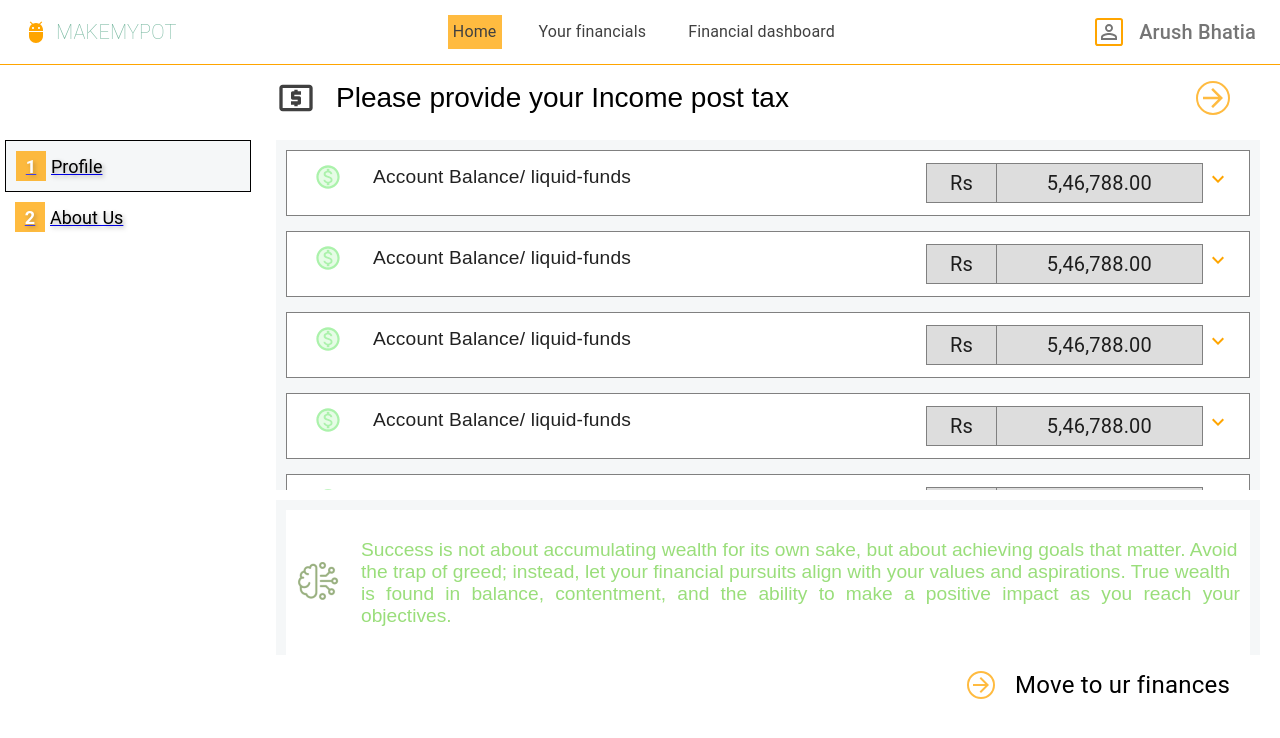
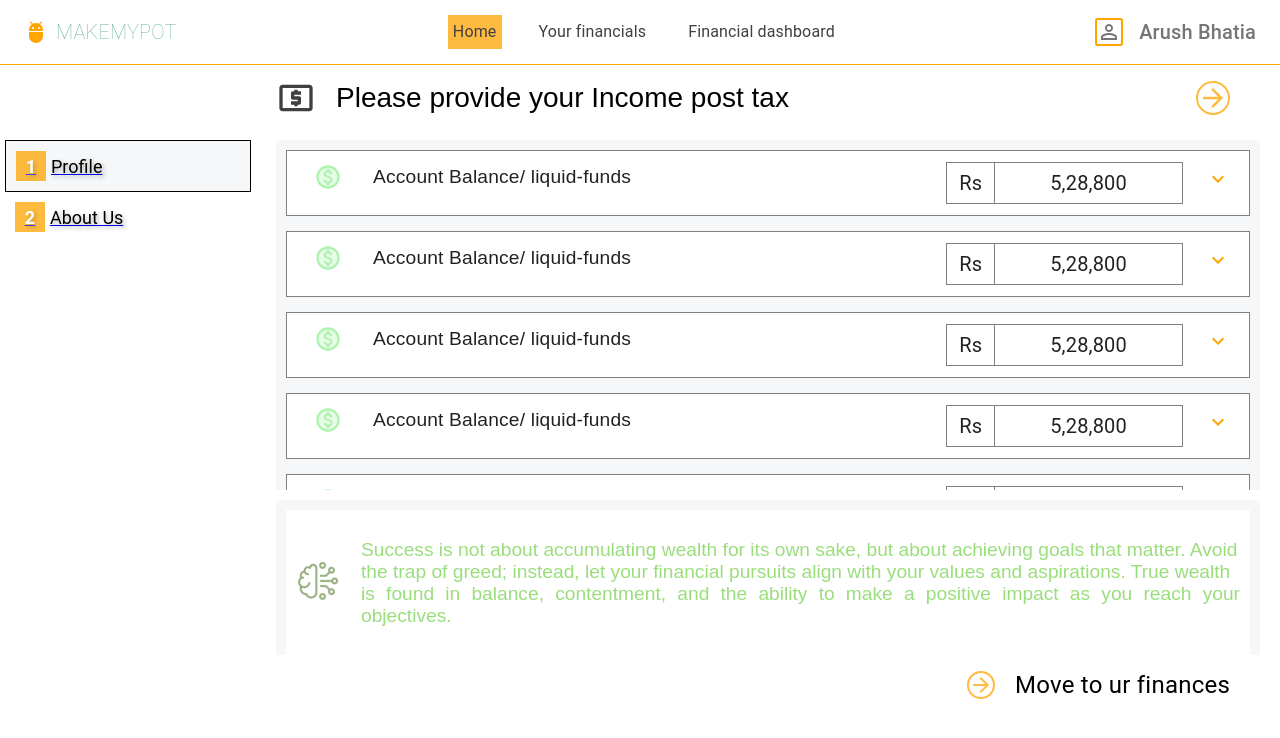
Before and after one commit to antas123/makeMyPot, a React (Vite) app in the folder make_my_pot/: page /yourFinancials/1 in a window 1280 px wide. Shown: the top 738 px of the page. Built offline with nearby package versions, Linux system fonts and the light colour scheme.

Commit message:
improved amountTable

```diff
--- a/make_my_pot/src/components/Accordion.jsx
+++ b/make_my_pot/src/components/Accordion.jsx
@@ -68,7 +68,7 @@ export default function ControlledAccordions() {
               </div>
             </Grid>
             <Grid item md={4}>
-              <div
+              {/* <div
                 style={{
                   display: "flex",
                   padding: 0,
@@ -81,13 +81,13 @@ export default function ControlledAccordions() {
                   sx={{
                     width: "70px",
                     border: "1px solid gray",
-                    alignContent: "center",
+                    textAlign: "center",
                     backgroundColor: "#DDDDDD",
                     justifyContent: "center",
                     fontSize: "20px",
                   }}
                 >
-                  Rs
+                  <div style={{ padding: "5px", textAlign: "center" }}>Rs</div>
                 </Typography>
                 <Typography
                   sx={{
@@ -101,9 +101,12 @@ export default function ControlledAccordions() {
                     justifyContent: "center",
                   }}
                 >
-                  5,46,788.00
+                  <div style={{ padding: "5px", textAlign: "center" }}>
+                    5,28,800
+                  </div>
                 </Typography>
-              </div>
+              </div> */}
+              <AmountTable onHead />
             </Grid>
           </Grid>
         </AccordionSummary>
--- a/make_my_pot/src/components/AmountTable.jsx
+++ b/make_my_pot/src/components/AmountTable.jsx
@@ -1,12 +1,12 @@
 import { Typography } from "@mui/material";
 import React from "react";
 
-const AmountTable = () => {
+const AmountTable = ({ onHead }) => {
   return (
     <div
       style={{
         display: "flex",
-        height: "50px",
+        height: onHead ? "40px" : "50px",
         padding: 0,
         justifyContent: "center",
         alignItems: "center",
```
